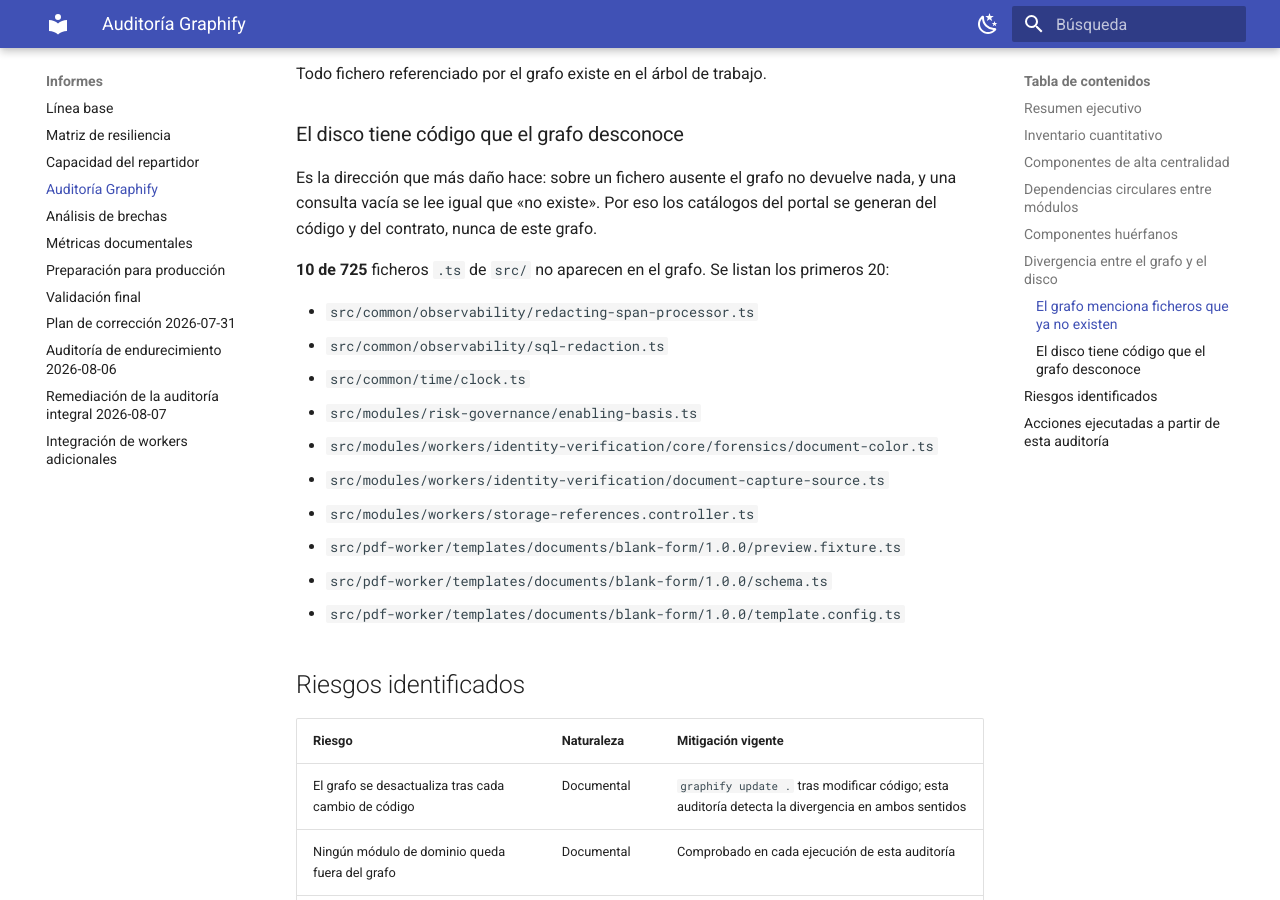
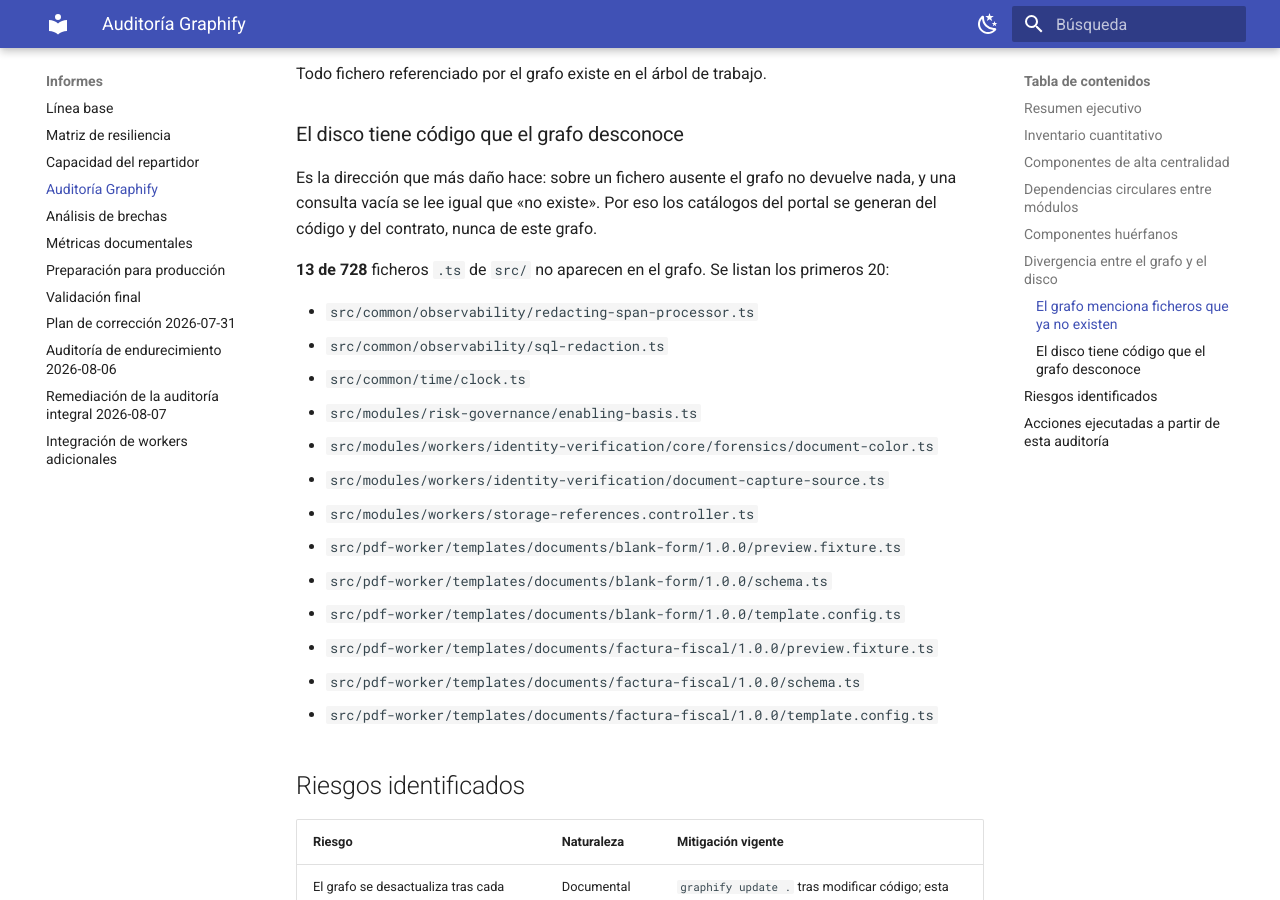
Before and after one commit to PabloArauzCaballero/AtlasDecisionEngineBackend, an MkDocs documentation site: the page built from docs/reports/graphify-audit.md, in a window 1280 px wide and 900 px high, scrolled down 4086 px. Built offline with MkDocs 1.6.1 and Material for MkDocs 9.7.7, drawn with Linux system fonts in a browser that asks for light colours; some of the changed text lies outside the part shown.

Commit message:
docs(graphify): el informe cuenta los tres archivos de la plantilla factura-fiscal
Regenerado con scripts/docs/analyze-graphify.mjs (lo que corre el job docs del CI).

Co-Authored-By: Claude Opus 5.5 <noreply@anthropic.com>

```diff
--- a/docs/reports/graphify-audit.md
+++ b/docs/reports/graphify-audit.md
@@ -13,8 +13,8 @@ El grafo contiene **12281 nodos** y **29289 relaciones** repartidos en
 **31 módulos de dominio** en `src/modules/`, de los cuales
 todos están registrados en `src/app.module.ts` (comprobado sobre el fichero, no supuesto).
 
-El grafo cubre **715 de 725**
-ficheros TypeScript de `src/` (99 %).
+El grafo cubre **715 de 728**
+ficheros TypeScript de `src/` (98 %).
 Todos los módulos de dominio aparecen en el grafo.
 
 ## Inventario cuantitativo
@@ -112,7 +112,7 @@ Es la dirección que más daño hace: sobre un fichero ausente el grafo no devue
 consulta vacía se lee igual que «no existe». Por eso los catálogos del portal se generan del
 código y del contrato, nunca de este grafo.
 
-**10 de 725** ficheros `.ts` de `src/` no aparecen en el grafo. Se listan los primeros 20:
+**13 de 728** ficheros `.ts` de `src/` no aparecen en el grafo. Se listan los primeros 20:
 
 - `src/common/observability/redacting-span-processor.ts`
 - `src/common/observability/sql-redaction.ts`
@@ -124,6 +124,9 @@ código y del contrato, nunca de este grafo.
 - `src/pdf-worker/templates/documents/blank-form/1.0.0/preview.fixture.ts`
 - `src/pdf-worker/templates/documents/blank-form/1.0.0/schema.ts`
 - `src/pdf-worker/templates/documents/blank-form/1.0.0/template.config.ts`
+- `src/pdf-worker/templates/documents/factura-fiscal/1.0.0/preview.fixture.ts`
+- `src/pdf-worker/templates/documents/factura-fiscal/1.0.0/schema.ts`
+- `src/pdf-worker/templates/documents/factura-fiscal/1.0.0/template.config.ts`
 
 ## Riesgos identificados
 
```
